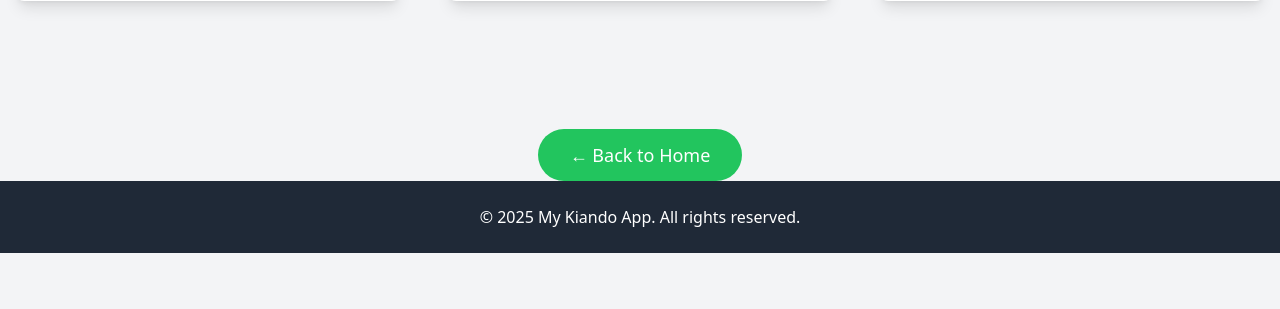
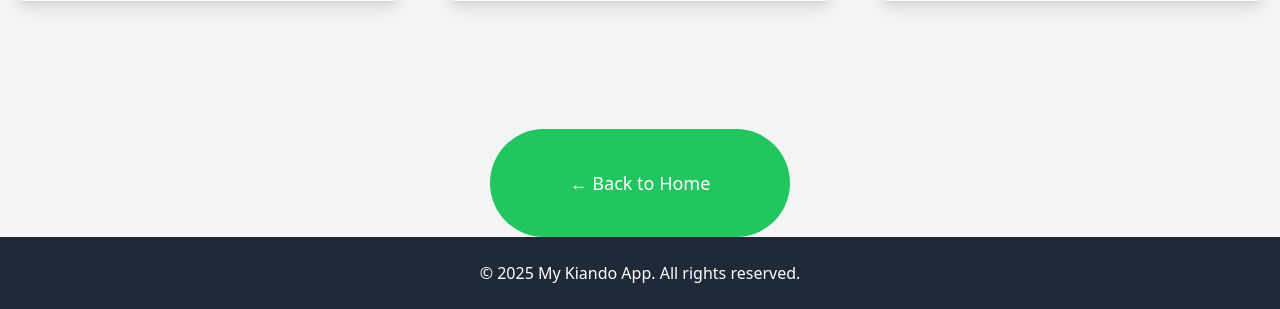
Before and after one commit to JNDR17/SEMI-FINAL, a Flask app: page /about in a window 1280 px wide. Shown: the part 999-1308 px from the top of the page. Before the commit the page ends 1252 px from the top, so only its background shows below. Run offline with Flask 3, Linux system fonts and the light colour scheme; some libraries are stand-ins or nearby versions.

Commit message:
added templates

```diff
--- a/templates/about.html
+++ b/templates/about.html
@@ -51,7 +51,7 @@
 
 
           <div class="text-center mt-16">
-            <a href="/" class="inline-block bg-green-500 text-white py-3 px-8 rounded-full text-lg hover:bg-green-600 transition">
+            <a href="/" class="inline-block bg-green-500 text-white py-10 px-20 rounded-full text-lg hover:bg-green-600 transition">
                 ← Back to Home
             </a>
         </div>
```
